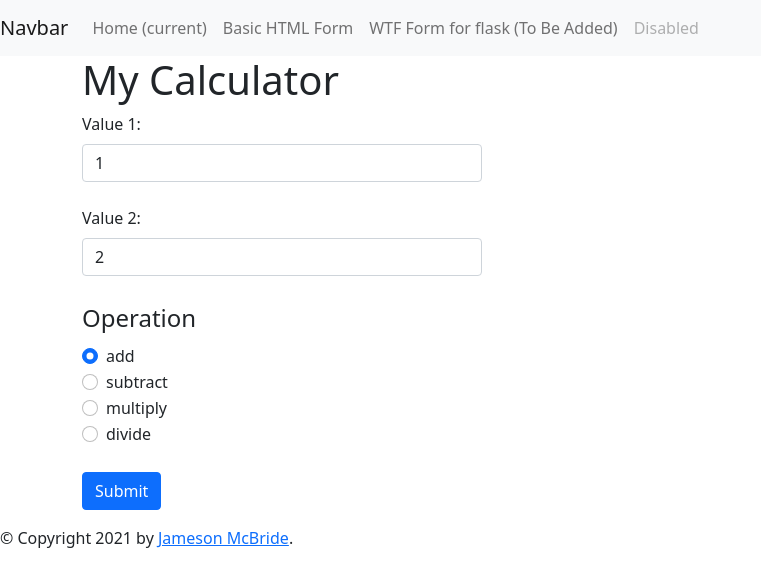
After one commit to jameson-m/njit-is601-calc1, a Flask app: template app/templates/calculator.html in a window 1280 px wide. The commit adds this page. Shown: the top 587 px of the page, without its empty margins (0-761 px from the left). Run offline with Flask 2, Linux system fonts and the light colour scheme; the template is opened without the code that fills it, so the values that code supplies are empty; parts of the project's set-up code (start-up, migrations or seed data) failed here and were passed over.

Commit message:
Task: add controllers and flash messages
Also includes further splitting of template files into navbar, footer, form, etc.

```diff
--- a/app/app.py
+++ b/app/app.py
@@ -1,44 +1,20 @@
 """A simple flask web app"""
-from flask import Flask, request
-from flask import render_template
-from calc.calculator import Calculator
+from flask import Flask
+from app.controllers.index_controller import IndexController
+from app.controllers.calculator_controller import CalculatorController
+
 app = Flask(__name__)
+app.secret_key = b'_5#y2LfawFWOjowin\xec]/'
 
 @app.route("/")
 def index():
     """index  Route Response"""
-    return render_template('index.html')
+    return IndexController.get()
 
-@app.route("/basicform", methods=['GET', 'POST'])
-def basicform():
-    """Post Request Handling"""
-    if request.method == 'POST':
-        # Get the values out of the form
-        value1 = request.form['value1']
-        value2 = request.form['value2']
-        operation = request.form['operation']
-        calc_tuple = (value1, value2)
+@app.route("/calculator", methods=["GET"])
+def calculator_get():
+    return CalculatorController.get()
 
-        # Call correct calculation
-        getattr(Calculator, operation)(*calc_tuple)
-        result = str(Calculator.get_last_result_value())
-        return render_template('result.html',value1=value1, value2=value2, operation=operation, result=result)
-    # Displays the form because if it isn't a post it is a get request
-    else:
-        return render_template('basicform.html')
-
-
-@app.route("/bad/<value1>/<value2>")
-def bad_calc(value1,value2):
-    """bad calc Route Response"""
-    result = value1 + value2
-    response = "The result of the calculation is: " + result + '<a href="/"> back</a>'
-    return response
-
-@app.route("/good/<float:value1>/<float:value2>")
-def good_calc(value1,value2):
-    """good calc Route Response"""
-    calc_tuple = (value1,value2)
-    Calculator.addition(*calc_tuple)
-    response = "The result of the calculation is: " + str(Calculator.get_last_result_value()) + '<a href="/"> back</a>'
-    return response
+@app.route("/calculator", methods=["POST"])
+def calculator_post():
+    return CalculatorController.post()
--- /dev/null
+++ b/app/controllers/controller.py
@@ -0,0 +1,4 @@
+class ControllerBase:
+    @staticmethod
+    def base():
+        return True
--- a/app/templates/base.html
+++ b/app/templates/base.html
@@ -14,38 +14,13 @@
     <title>Hello, world!</title>
   </head>
   <body>
-  <nav class="navbar navbar-expand-lg navbar-light bg-light">
-  <a class="navbar-brand" href="#">Navbar</a>
-  <button class="navbar-toggler" type="button" data-toggle="collapse" data-target="#navbarNav" aria-controls="navbarNav" aria-expanded="false" aria-label="Toggle navigation">
-    <span class="navbar-toggler-icon"></span>
-  </button>
-  <div class="collapse navbar-collapse" id="navbarNav">
-    <ul class="navbar-nav">
-      <li class="nav-item active">
-        <a class="nav-link" href="/">Home <span class="sr-only">(current)</span></a>
-      </li>
-      <li class="nav-item">
-        <a class="nav-link" href="/basicform">Basic HTML Form</a>
-      </li>
-      <li class="nav-item">
-        <a class="nav-link" href="#">WTF Form for flask (To Be Added)</a>
-      </li>
-      <li class="nav-item">
-        <a class="nav-link disabled" href="#">Disabled</a>
-      </li>
-    </ul>
-  </div>
-</nav>
+    {% include "navbar.html" %}
 
-    <div id="content">{% block content %}{% endblock %}</div>
+    <div id="content" class="container">{% block content %}{% endblock %}</div>
 
     <!-- Option 1: Bootstrap Bundle with Popper -->
     <script src="https://cdn.jsdelivr.net/npm/bootstrap@5.1.3/dist/js/bootstrap.bundle.min.js" integrity="sha384-ka7Sk0Gln4gmtz2MlQnikT1wXgYsOg+OMhuP+IlRH9sENBO0LRn5q+8nbTov4+1p" crossorigin="anonymous"></script>
 
-      <div id="footer">
-        {% block footer %}
-        &copy; Copyright 2021 by <a href="#">Keith Williams</a>.
-        {% endblock %}
-    </div>
+    {% include "footer.html" %}
   </body>
 </html>
--- /dev/null
+++ b/app/templates/calculator.html
@@ -0,0 +1,26 @@
+{% extends "base.html" %}
+{% block title %}Index{% endblock %}
+{% block head %}
+    {{ super() }}
+    <style type="text/css">
+        .important {
+            color: #336699;
+        }
+    </style>
+{% endblock %}
+{% block content %}
+
+    <h1>My Calculator</h1>
+        {% with errors = get_flashed_messages(category_filter=["error"]) %}
+            {% if errors %}
+                {% for message in errors %}
+                    <div class="alert alert-danger error" role="alert">
+                        {{ message }}
+                    </div>
+                {% endfor %}
+            {% endif %}
+        {% endwith %}
+    <div class="mb-3 row">
+        {% include "calculator_form.html" %}
+    </div>
+{% endblock %}
--- /dev/null
+++ b/app/templates/calculator_form.html
@@ -0,0 +1,35 @@
+{% block calculator_form %}
+<div>
+  <div style="max-width:400px">
+    <form action="/calculator" method="POST">
+      <label for="value1" class="form-label">Value 1:</label><br>
+      <input type="text" id="value1" name="value1" value="1" class="form-control"><br>
+      <label for="value2" class="form-label">Value 2:</label><br>
+      <input type="text" id="value2" name="value2" value="2" class="form-control"><br>
+      <fieldset>
+      <legend>Operation</legend>
+        <div class="form-check">
+          <input type="radio" name="operation" id="add" value="add" class="form-check-input" checked>
+          <label for="add" class="form-check-label">add</label>
+        </div>
+        <div class="form-check">
+          <input type="radio" name="operation" id="subtract" value="subtract" class="form-check-input">
+          <label for="subtract" class="form-check-label">subtract</label>
+        </div>
+        <div class="form-check">
+          <input type="radio" name="operation" id="multiply" value="multiply" class="form-check-input">
+          <label for="multiply" class="form-check-label">multiply</label>
+        </div>
+        <div class="form-check">
+          <input type="radio" name="operation" id="divide" value="divide" class="form-check-input">
+          <label for="divide" class="form-check-label">divide</label>
+        </div>
+      </fieldset>
+
+      <br />
+
+      <button type="submit" class="btn btn-primary">Submit</button>
+    </form>
+  </div>
+</div>
+{% endblock %}
--- /dev/null
+++ b/app/templates/footer.html
@@ -0,0 +1,7 @@
+{% block footer %}
+
+<footer id="footer">
+    &copy; Copyright 2021 by <a href="#">Jameson McBride</a>.
+</footer>
+
+{% endblock %}
--- /dev/null
+++ b/app/templates/navbar.html
@@ -0,0 +1,26 @@
+{% block navbar %}
+
+<nav class="navbar navbar-expand-lg navbar-light bg-light">
+  <a class="navbar-brand" href="#">Navbar</a>
+  <button class="navbar-toggler" type="button" data-toggle="collapse" data-target="#navbarNav" aria-controls="navbarNav" aria-expanded="false" aria-label="Toggle navigation">
+    <span class="navbar-toggler-icon"></span>
+  </button>
+  <div class="collapse navbar-collapse" id="navbarNav">
+    <ul class="navbar-nav">
+      <li class="nav-item active">
+        <a class="nav-link" href="/">Home <span class="sr-only">(current)</span></a>
+      </li>
+      <li class="nav-item">
+        <a class="nav-link" href="/calculator">Basic HTML Form</a>
+      </li>
+      <li class="nav-item">
+        <a class="nav-link" href="#">WTF Form for flask (To Be Added)</a>
+      </li>
+      <li class="nav-item">
+        <a class="nav-link disabled" href="#">Disabled</a>
+      </li>
+    </ul>
+  </div>
+</nav>
+
+{% endblock %}
```
Also changed, not shown: app/controllers/calculator_controller.py (added, +31 -0 lines), app/controllers/index_controller.py (added, +7 -0 lines), app/templates/basicform.html (deleted, +0 -38 lines), app/templates/result.html (+12 -1 lines), results/calculation_results.csv.
